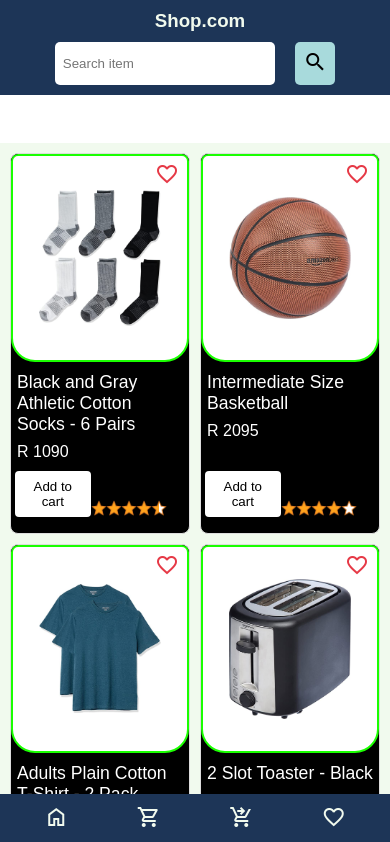
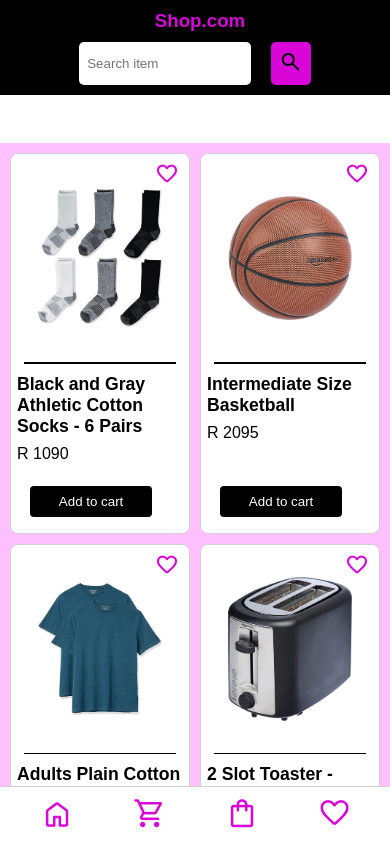
Before and after one commit to LuckySibanda/react-ecommerce-site, a React (Vite) app: page / in a window 390 px wide. Shown: the top 842 px of the page. Built offline with nearby package versions, Linux system fonts and the light colour scheme.

Commit message:
Implement: styles for authetics

```diff
--- a/index.html
+++ b/index.html
@@ -3,12 +3,8 @@
   <head>
     <meta charset="UTF-8" />
 
-    <link href="https://fonts.googleapis.com/icon?family=Material+Icons"
-      rel="stylesheet">
-    <link rel="stylesheet" href="https://fonts.googleapis.com/css2?family=Material+Symbols+Outlined:opsz,wght,FILL,GRAD@24,400,0,0" />
-    <link rel="stylesheet" href="https://fonts.googleapis.com/css2?family=Material+Symbols+Outlined:opsz,wght,FILL,GRAD@24,400,0,0" />
-    <link rel="stylesheet" href="https://fonts.googleapis.com/css2?family=Material+Symbols+Outlined:opsz,wght,FILL,GRAD@24,400,0,0" />
-    <meta name="viewport" content="width=device-width, initial-scale=1.0" />
+    <link rel="stylesheet" href="https://fonts.googleapis.com/css2?family=Material+Symbols+Rounded:opsz,wght,FILL,GRAD@24,400,0,0" />
+
     <title>buy everything</title>
   </head>
   <body>
--- a/src/App.css
+++ b/src/App.css
@@ -1,12 +1,21 @@
 /* Global Styles */
 :root {
-	--primary-font: #fff;
+	/* --primary-font: #fff;
 	--clr-cherry-red: #E63946;
 	--clr-white-primary: #F1FAEE;
 	--clr-sky-blue: #A8DADC;
 	--clr-water-blue: #457B9D;
-	--clr-bold-blue: #1D3557;
+	--clr-bold-blue: #1D3557; */
+
+	--clr-major-background: rgb(255, 192, 255);
+	--clr--accent: #D807D8;
+	--clr--minor-grey: #cfcfcf;
+	--clr--major-grey: rgb(90, 90, 90);
+	--clr--white: #ffffff;
+	--clr--black: #000000;
 }
+
+/* dark mode includes gradients between black and purple */
 
 body,
 h1,
@@ -46,8 +55,10 @@ header {
 	justify-content: space-between;
 	align-items: center;
 	padding: 10px 20px;
-	background-color: var(--clr-bold-blue);
-	color: var(--clr-white-primary);
+	/* background-color: var(--clr-bold-blue); */
+	background-color: var(--clr--black);
+	color: var(--clr--accent);
+	/* color: var(--clr-white-primary); */
 }
 
 .logo--container {
@@ -60,7 +71,7 @@ header {
 }
 
 .search--box--container {
-	width: 90%;
+	width: 70%;
 	display: flex;
 	justify-content: center;
 }
@@ -75,7 +86,9 @@ header {
 }
 
 .search--button {
-	background-color: var(--clr-sky-blue);
+	/* background-color: var(--clr-sky-blue); */
+	background-color: var(--clr--accent);
+	color: var(--clr--black);
 	border: none;
 	border-radius: 0.3125rem;
 	padding: 0.5rem;
@@ -85,21 +98,25 @@ header {
 .toggle--buttons {
 	display: flex;
 	justify-content: space-around;
+	width: 20%;
 }
 
 /* Individual Toggle Button Styling */
 .toggle--buttons button {
 	background-color: transparent;
 	border: none;
-	color: var(--clr-white-primary);
-	font-size: 16px;
+	padding: 0;
+	width: 2rem;
+	/* color: var(--clr-white-primary); */
+	color: var(--clr--accent);
+	cursor: pointer;
+
 }
 
+.toggle--buttons button > span {
+	font-size: 2.1rem;
+}
 
-
-
-
-/* Stop scrolling on main page when either of these are true */
 
 /* Wishlist and Cart Modals */
 .empty--error,
@@ -110,17 +127,18 @@ header {
 	top: 0;
 	right: 0;
 	bottom: 50px;
-	background-color: #fff;
-	padding: 20px;
+	background-color: var(--clr-major-background);
+	padding: 10px 20px;
 	border-radius: 5px;
 	z-index: 1000;
 	width: 40%;
 	max-width: 80%;
-	height: 95vh;
+	height: 98vh;
 	overflow-y: auto;
-	color: black;
+	color: var(--clr--black);
 	display: flex;
 	flex-direction: column;
+	justify-content: space-between;
 }
 
 .wishlist--header,
@@ -129,7 +147,7 @@ header {
 	display: flex;
 	justify-content: space-between;
 	align-items: center;
-	margin-bottom: 20px;
+	margin-bottom: 0px;
 }
 
 h2 {
@@ -147,18 +165,18 @@ h2 {
 
 .cart--count {
 	font-size: 1.625rem;
-	color: #555;
-	border-bottom: 2px solid var(--clr-bold-blue);
+	color: var(--clr--major-grey);
 }
 
 .wishlist--product--list,
 .cart--product--list,
 .checkout--product--list {
-	margin-top: 1rem;
+	/* margin-top: 1rem; */
 	display: flex;
 	flex-direction: column;
-	gap: 10px;
+	gap: 5px;
 	max-height: 70vh;
+	/* height: 60%; */
 	overflow-y: auto;
 }
 
@@ -166,11 +184,13 @@ h2 {
 	margin-top: 1rem;
 	max-width: 100%;
 	display: flex;
-	border: 2px solid grey;
+	background-color: var(--clr--white);
+	border: 2px solid var(--clr--major-grey);
 	/* border-bottom: 2px solid grey; */
 }
 
 .wishlist--product--card {
+	background-color: var(--clr--white);
 	display: flex;
 	justify-content: space-between;
 	width: 95%;
@@ -213,26 +233,32 @@ h2 {
 }
 
 .action--product--extras {
-	color: #555;
+	color: var(--clr--major-grey);
+}
+
+.cart--checkout {
+	display: flex;
 }
 
 .checkout--button {
-	background-color: var(--clr-cherry-red);
+	background-color: var(--clr--accent);
 	border: none;
 	border-radius: 5px;
 	padding: 2rem 0;
 	font-size: 1.625rem;
-	color: #fff;
-	width: 100%;
+	color: var(--clr--white);
+	margin: 0 auto;
+	width: 90%;
 }
 
 
 
 
+
+
+
 .product--grid {
-	background-color: var(--clr-white-primary);
-	/* background-color: #323232; */
-
+	background-color: var(--clr-major-background);
 	display: grid;
 	grid-template-columns: repeat(4, 18em);
 	gap: 0.625rem;
@@ -245,47 +271,35 @@ h2 {
 .product--card {
 	position: relative;
 
-	/* background-color: #fff; */
-	/* background-color: #000; */
-	/* background-color: rgb(0, 255, 0); */
-	/* background: linear-gradient(to top, #2bff00, #fff); */
-	/* background-color: #1aff00; */
-	background-color: #000;
+	background-color: var(--clr--white);
+	color: var(--clr--black);
 
-
-	/* color: #fff; */
 	display: flex;
 	flex-direction: column;
 	margin: 0 auto;
 
 	width: 100%;
-	/* height: 100%; */
 	height: 380.792px;
 
-
-	border: 1px solid #ddd;
+	border: 0.1rem solid #cfcfcf;
 	border-radius: 8px;
 	overflow: hidden;
 }
 
 .product--image--container {
 	display: flex;
-	/* margin: 10px auto; */
 	margin: 0 auto;
-	margin-bottom: 10px;
 	width: 100%;
 	height: 13em;
 	cursor: pointer;
 	overflow: hidden;
 
-	/* background-color: #1D3557; */
-	background-color: #fff;
+	background-color: var(--clr--white);
+
 	border-bottom-left-radius: 24px;
 	border-bottom-right-radius: 24px;
 	border-top-right-radius: 7px;
 	border-top-left-radius: 7px;
-	border: 2px solid #1aff00;
-	/* chrome incongito theme */
 }
 
 .product--image {
@@ -299,21 +313,31 @@ h2 {
 	/* Add a smooth transition effect on hover */
 }
 
+.image--line {
+	border: none;
+	background-color: var(--clr--black);
+	height: 0.1rem;
+	width: 85%;
+	margin: 0 auto;
+	margin-bottom: 10px;
+	/* box-shadow: 0 2px 4px rgba(0, 0, 0, 0.5); */
+}
+
 .product--image:hover {
 	transform: scale(1.1);
-	/* Add a slight zoom effect on hover */
+	/* slight zoom effect on hover */
 }
 
 .product--information {
 	font-family: Arial, Helvetica, sans-serif;
 	padding: 0 6px;
 	/* background-color: #1D3557; */
-	color: #fff;
+	/* color: #fff; */
 }
 
 .product--name {
 	font-size: 1.1rem;
-	/* font-weight: bold; */
+	font-weight: bold;
 	margin-bottom: 8px;
 	cursor: pointer;
 }
@@ -346,8 +370,6 @@ h2 {
 
 
 	/* background-color: var(--clr-bold-blue); */
-	color: #fff;
-	color: #000;
 	border: none;
 	padding: 0.5rem 0.625rem;
 	border-radius: 4px;
@@ -356,10 +378,16 @@ h2 {
 
 	/* TESTING STYLES */
 	/* background-color: #00ff00; */
-	background-color: #ffffff;
+	background-color: var(--clr--black);
+	color: var(--clr--white);
 	/* background-color: #000; */
 	/* background-color: #1aff00; */
-  	/* transition: box-shadow 0.3s ease-in-out; */
+  	transition: 0.3s ease-in-out;
+}
+
+.addToCart {
+	margin: 0 auto;
+	width: 80%;
 }
 
 /* IMPORTANt */
@@ -370,14 +398,22 @@ h2 {
 	background-color: transparent;
 }
 
-.addToCart:hover,
-.addtowishlist:hover {
-	/* background-color: var(--clr-cherry-red); */
+/* insert a gradient nyana */
+.addToCart:active {
+	background-color: var(--clr--accent);
 
+	/* TESTING STYLES  */
+	/* animation: glow 1s infinite; */
+	/* box-shadow: 0 0 20px rgba(, alpha); */
+}
 
-	/* TESTING STYLES */
-	/* animation: glow 1s infinite; */
-	/* box-shadow: 0 0 20px rgba(0, 255, 0, 1); */
+.wishlist-icon {
+	font-size: 1.5rem;
+	color: var(--clr--accent);
+}
+
+.wishlist-icon:active {
+	background-color: var(--clr--accent);
 }
 
 /* TESTING STYLES */
@@ -411,11 +447,6 @@ h2 {
 	cursor: pointer;
 }
 
-.wishlist-icon {
-	font-size: 1.5rem;
-	color: var(--clr-cherry-red);
-}
-
 
 
 
@@ -426,13 +457,13 @@ h2 {
 .product--page {
 	display: flex;
 	flex-direction: column;
-	padding: 0..25rem;
+	padding: 0.25rem;
 
 
 	width: 100%;
 	max-width: none;
 	position: absolute;
-	background-color: #fff;
+	background-color: var(--clr--white);
 	top: 0;
 	right: 0;
 	/* height: 46rem; */
@@ -444,6 +475,7 @@ h2 {
 	display: flex;
 	justify-content: space-between;
 	padding: 0 3rem;
+	height: 30px;
 	align-items: center;
 }
 
@@ -453,15 +485,15 @@ h2 {
 }
 
 .sub--header {
-	margin: 1rem 0;
+	margin: 0.25rem 0;
 	display: flex;
 	justify-content: space-between;
 	align-items: center;
-	height: auto;
+	height: 25px;
 }
 
 .product--page--name {
-	font-size: 1.65rem;
+	font-size: 1.25rem;
 	font-weight: 600;
 }
 
@@ -493,7 +525,7 @@ h2 {
 }
 
 .product--page--prod--info {
-	margin: 1rem 0;
+	margin: 0.625rem 0;
 	display: flex;
 	justify-content: space-between;
 	align-items: center;
@@ -505,22 +537,156 @@ h2 {
 }
 
 .product--page--addtocart {
-	background-color: var(--clr-cherry-red);
+	background-color: var(--clr--accent);
 	width: 70%;
 	margin: 0 auto;
 	border: none;
 	border-radius: 5px;
-	padding: 2rem 0;
+	padding: 1.25rem 0;
 	font-size: 1.625rem;
-	color: #fff;
+	color: var(--clr--white);
+}
+
+
+
+.end--search--button {
+	display: flex;
+	align-items: center;
+	font-size: 1rem;
+	cursor: pointer;
+}
+
+.end--search--button span {
+	font-size: 2rem;
 }
 
 
 
 
 
+/* Adjustments for Small Devices */
+@media screen and (max-width: 600px) {
+    header {
+        flex-direction: column;
+        align-items: center;
+    }
+
+    .toggle--buttons {
+        position: fixed;
+        bottom: 0;
+        width: 100%;
+        border-top: 0.1rem solid #cfcfcf;
+        background-color: var(--clr--white);
+        padding: 10px;
+        display: flex;
+        justify-content: space-around;
+        z-index: 10000;
+    }
+
+    .cart--button,
+    .wishlist--button {
+        margin-right: 0;
+    }
+
+    .search--box--container {
+        margin-top: 10px;
+    }
+
+    .product--grid {
+        grid-template-columns: repeat(2, 1fr);
+    }
+
+    .empty--error,
+    .wishlist,
+    .cart,
+    .checkout {
+        width: 100%;
+        max-width: none;
+    }
+
+    .wishlist--product--list,
+    .cart--product--list,
+    .checkout--product--list {
+        max-height: none;
+    }
+
+    body {
+        position: relative;
+    }
+
+    .product--page {
+        width: 100%;
+        max-width: none;
+        position: absolute;
+        background-color: var(--clr--white);
+        top: 0;
+        right: 0;
+        height: 95vh;
+        z-index: 1001;
+    }
+}
+
+/* Adjustments for Medium Devices */
+@media (min-width: 601px) and (max-width: 850px) {
+    header {
+        flex-direction: column;
+        align-items: center;
+    }
+
+    .toggle--buttons {
+        position: fixed;
+        bottom: 0;
+        width: 100%;
+        background-color: var(--clr--white);
+        padding: 10px;
+        display: flex;
+        justify-content: space-around;
+        z-index: 10000;
+    }
+
+    .cart--button,
+    .wishlist--button {
+        margin-right: 0;
+    }
+
+    .search--box--container {
+        margin-top: 10px;
+    }
+
+    .product--grid {
+        grid-template-columns: repeat(3, 1fr);
+    }
+
+    .empty--error,
+    .wishlist,
+    .cart,
+    .checkout {
+        height: 100vh;
+        width: 70%;
+        max-width: 90%;
+    }
+}
+
+/* Adjustments for Larger Devices */
+@media (min-width: 851px) and (max-width: 1200px) {
+    .product--grid {
+        grid-template-columns: repeat(3, 1fr);
+    }
+}
+
+/* Adjustments for Extra Large Devices */
+@media screen and (min-width: 1201px) {
+    .product--page {
+        width: 80%;
+        right: 10%;
+    }
+}
+
+
+
 
 /* Adjustments for Small to Medium Devices */
+/*
 @media screen and (max-width: 600px) {
 	header {
 		flex-direction: column;
@@ -531,7 +697,8 @@ h2 {
 		position: fixed;
 		bottom: 0;
 		width: 100%;
-		background-color: var(--clr-bold-blue);
+		border-top: 0.1rem solid #cfcfcf;
+		background-color: var(--clr--white);
 		padding: 10px;
 		display: flex;
 		justify-content: space-around;
@@ -565,12 +732,10 @@ h2 {
 	.cart--product--list,
 	.checkout--product--list {
 		max-height: none;
-		/* Remove max-height on small screens */
 	}
 
 
 	body {
-		/* for the product page to be position top */
 		position: relative;
 	}
 
@@ -578,10 +743,9 @@ h2 {
 		width: 100%;
 		max-width: none;
 		position: absolute;
-		background-color: #fff;
+		background-color: var(--clr--white);
 		top: 0;
 		right: 0;
-		/* height: 46rem; */
 		height: 95vh;
 		z-index: 1001;
 	}
@@ -603,7 +767,7 @@ h2 {
 		position: fixed;
 		bottom: 0;
 		width: 100%;
-		background-color: var(--clr-bold-blue);
+		background-color: var(--clr--white);
 		padding: 10px;
 		display: flex;
 		justify-content: space-around;
@@ -647,13 +811,8 @@ h2 {
 
 
 @media screen and (min-width: 1200px) {
-
-	/* .product--grid {
-		grid-template-columns: repeat(5, 1fr);
-	} */
-
 	.product--page {
 		width: 80%;
 		right: 10%;
 	}
-}
+} */
--- a/src/App.jsx
+++ b/src/App.jsx
@@ -350,8 +350,8 @@ export default function App() {
 
             {submitted === true ? ((CartScroll || WishlistScroll || CheckoutScroll) && (
             <>
-                <button className="close--button end--search--button" onClick={() => setSubmitted(false)}>
-                <span className="material-icons">close</span>
+                <button className="close--button end--search--button" onClick={() => setSubmitted(false)}>End search
+                <span className="material-symbols-rounded">close</span>
                 </button>
                 <div className="product--grid">
                 {searchGrid}
--- a/src/SearchedItems.jsx
+++ b/src/SearchedItems.jsx
@@ -16,7 +16,7 @@ export default function SearchedItems(props) {
 						src={props.image}
 						alt="Image of product" />
 				</div>
-
+                <hr className="image--line" />
 
 			<div className="product--information">
 
@@ -50,14 +50,14 @@ export default function SearchedItems(props) {
                     <img src={props.ratingStars} alt="" />
                 </div> */}
 
-				<div>
-					<div className="stars--container">
+				{/* <div> */}
+					{/* <div className="stars--container">
 						<img src={props.ratingStars} alt="" />
-					</div>
+					</div> */}
 					{/* <div>
                         ratings: {props.ratingCount}
                     </div> */}
-				</div>
+				{/* </div> */}
 			</div>
 
 			<button className="addtowishlist"
@@ -65,8 +65,8 @@ export default function SearchedItems(props) {
 					props.wishlistClick(props.id, props.name, props.priceCents, props.image)}>
 
 				{/* Wishlist */}
-				<span className="material-icons wishlist-icon">
-					favorite_border
+				<span className="material-symbols-rounded wishlist-icon">
+					favorite
 				</span>
 			</button>
 
--- a/src/componets/Header.jsx
+++ b/src/componets/Header.jsx
@@ -51,7 +51,7 @@ export default function Header(props) {
 
 					{/* Search submit button */}
 					<button className="search--button">
-						<span className="material-icons">search</span>
+						<span className="material-symbols-rounded">search</span>
 					</button>
 				</form>
 
@@ -60,7 +60,8 @@ export default function Header(props) {
 					{/* home button */}
 					<button>
 						{/* closes everything and display home page */}
-						<span className="material-symbols-outlined" onClick={goHome}>
+						<span className="material-symbols-rounded"
+						onClick={goHome}>
 							home
 						</span>
 					</button>
@@ -70,7 +71,7 @@ export default function Header(props) {
 						<button className="cart--button" onClick={showCart}>
 							<span
 								onClick={() => props.CartScroll(toShowCart)}
-								className="material-symbols-outlined"
+								className="material-symbols-rounded"
 							>
 								shopping_cart
 							</span>
@@ -81,10 +82,10 @@ export default function Header(props) {
 					<span onClick={props.superFunction}>
 						<button onClick={showCheckout}>
 							<span
-								className="material-symbols-outlined"
+								className="material-symbols-rounded"
 								onClick={() => props.CheckoutScroll(toShowCheckout)}
 							>
-								shopping_cart_checkout
+								shopping_bag
 							</span>
 						</button>
 					</span>
@@ -94,10 +95,10 @@ export default function Header(props) {
 						<button className="wishlist--button" onClick={showWishlist}>
 							{/* Wishlist */}
 							<span
-								className="material-icons"
+								className="material-symbols-rounded"
 								onClick={() => props.WishlistScroll(toShowWishlist)}
 							>
-								favorite_border
+								favorite
 							</span>
 						</button>
 					</span>
@@ -116,7 +117,7 @@ export default function Header(props) {
 									<button className="close--button" onClick={showWishlist}>
 										<span
 											onClick={() => props.WishlistScroll(toShowWishlist)}
-											className="material-icons"
+											className="material-symbols-rounded"
 										>
 											close
 										</span>
@@ -133,7 +134,7 @@ export default function Header(props) {
 											</div>
 
 											<div className="wishlist--product--price action--product--extras">
-												{item.productPrice}
+												R {item.productPrice}
 											</div>
 										</div>
 									))}
@@ -173,7 +174,7 @@ export default function Header(props) {
 										<button className="close--button" onClick={showCart}>
 											<span
 												onClick={() => props.CartScroll(toShowCart)}
-												className="material-icons"
+												className="material-symbols-rounded"
 											>
 												close
 											</span>
@@ -247,7 +248,7 @@ export default function Header(props) {
 								<h2>Checkout</h2>
 								<button className="close--button" onClick={showCheckout}>
 									<span
-										className="material-icons"
+										className="material-symbols-rounded"
 										onClick={() => props.CheckoutScroll(toShowCheckout)}
 									>
 										close
--- a/src/componets/Main-products.jsx
+++ b/src/componets/Main-products.jsx
@@ -1,4 +1,4 @@
-import React from "react";
+// import React from "react";
 import PropTypes from "prop-types";
 
 export default function MainBody(props) {
@@ -14,7 +14,11 @@ export default function MainBody(props) {
 							props.handleProductClick(props.name, props.image, props.priceCents, props.id, props.ratingCount, props.ratingStars)}
 						src={props.image}
 						alt="Image of product" />
+
+
 				</div>
+
+				<hr className="image--line" />
 
 
 			<div className="product--information">
@@ -49,14 +53,13 @@ export default function MainBody(props) {
                     <img src={props.ratingStars} alt="" />
                 </div> */}
 
-				<div>
+				{/* <div>
 					<div className="stars--container">
 						<img src={props.ratingStars} alt="" />
 					</div>
-					{/* <div>
-                        ratings: {props.ratingCount}
-                    </div> */}
-				</div>
+				</div> */}
+
+
 			</div>
 
 			<button className="addtowishlist"
@@ -64,8 +67,8 @@ export default function MainBody(props) {
 					props.wishlistClick(props.id, props.name, props.priceCents, props.image)}>
 
 				{/* Wishlist */}
-				<span className="material-icons wishlist-icon">
-					favorite_border
+				<span className="material-symbols-rounded wishlist-icon">
+					favorite
 				</span>
 			</button>
 
--- a/src/componets/Product-page.jsx
+++ b/src/componets/Product-page.jsx
@@ -11,11 +11,11 @@ export default function ProductPage(props) {
     <div className="product--page">
       <div className="product--page--header">
         <div className="logo--container">
-          <span className="material-icons business--logo">shopping_cart</span>
+          <span className="material-symbols-rounded business--logo">shopping_cart</span>
           <h5>Shop.com</h5>
         </div>
         <button className="close--button" onClick={() => props.showProd(false)}>
-          <span className="material-icons">close</span>
+          <span className="material-symbols-rounded">close</span>
         </button>
       </div>
 
@@ -40,8 +40,8 @@ export default function ProductPage(props) {
               }
             >
               {/* Wishlist */}
-              <span className="material-icons wishlist-icon">
-                favorite_border
+              <span className="material-symbols-rounded wishlist-icon">
+                favorite
               </span>
             </button>
           </div>
```
